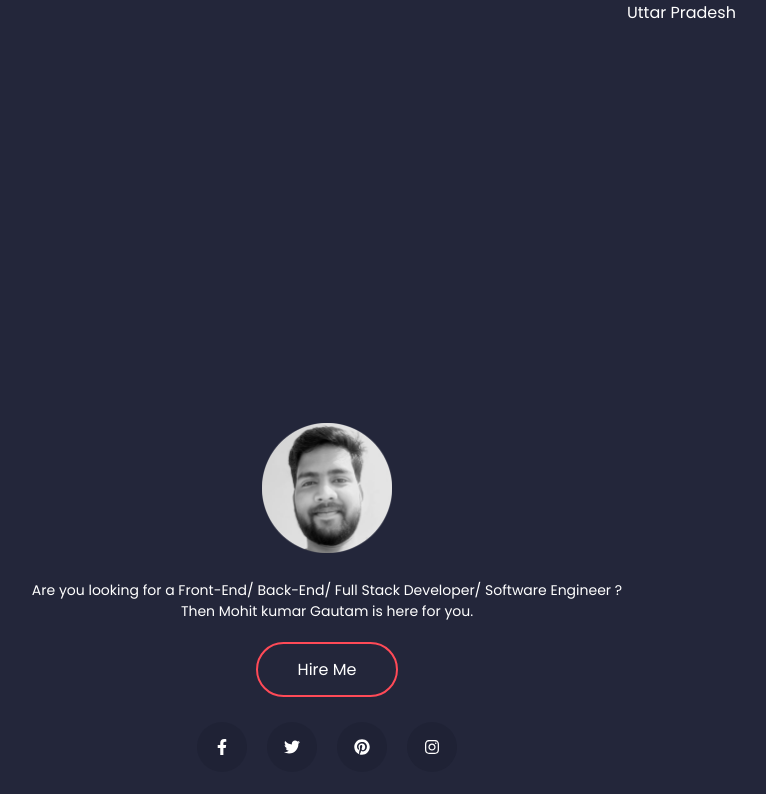
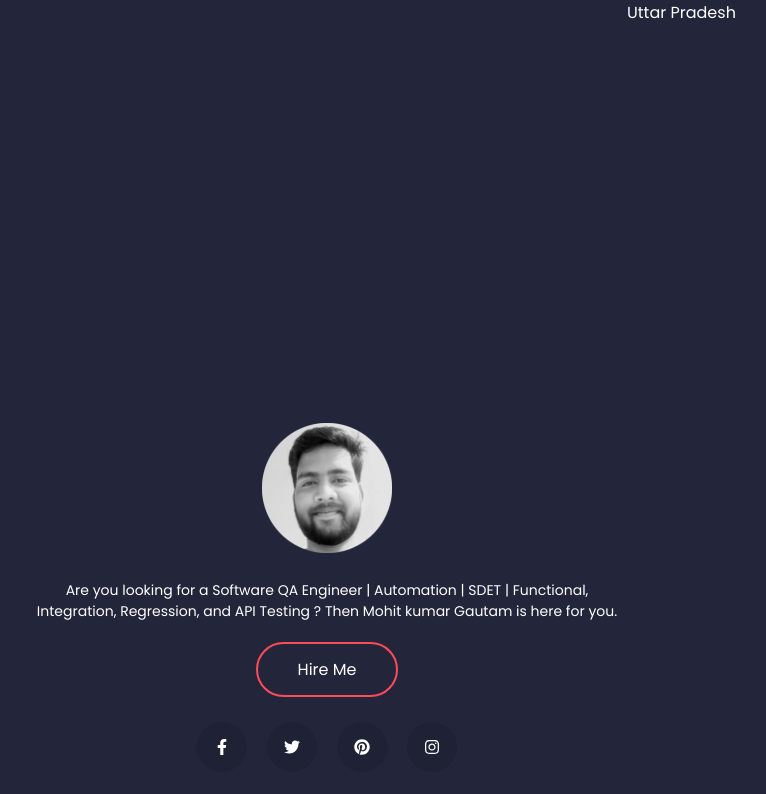
Before and after one commit to gautam2021/personal-portfolio-react, a React (Create React App) app: page / in a window 1280 px wide. Shown: the part 4309-5103 px from the top of the page, without its empty margins (313-1079 px from the left). Built offline with nearby package versions, Linux system fonts and the light colour scheme.

Commit message:
Update Contact.jsx
changed contact us

```diff
--- a/src/components/Contact.jsx
+++ b/src/components/Contact.jsx
@@ -16,8 +16,8 @@ const Contact = () => {
                 <img src="/images/circleFace.png" alt="" />
               </div>
               <p>
-                Are you looking for a Front-End/ Back-End/ Full Stack Developer/
-                Software Engineer ? Then Mohit kumar Gautam is here for you.
+                Are you looking for a Software QA Engineer | Automation | SDET | Functional, Integration, Regression, and API Testing  ?
+                Then Mohit kumar Gautam is here for you.
               </p>
                 <div className="header__buttons">
                 <a href="mailto: mohitrecson1610@gmail.com" className="btn btn-outline" >Hire Me</a>
```
